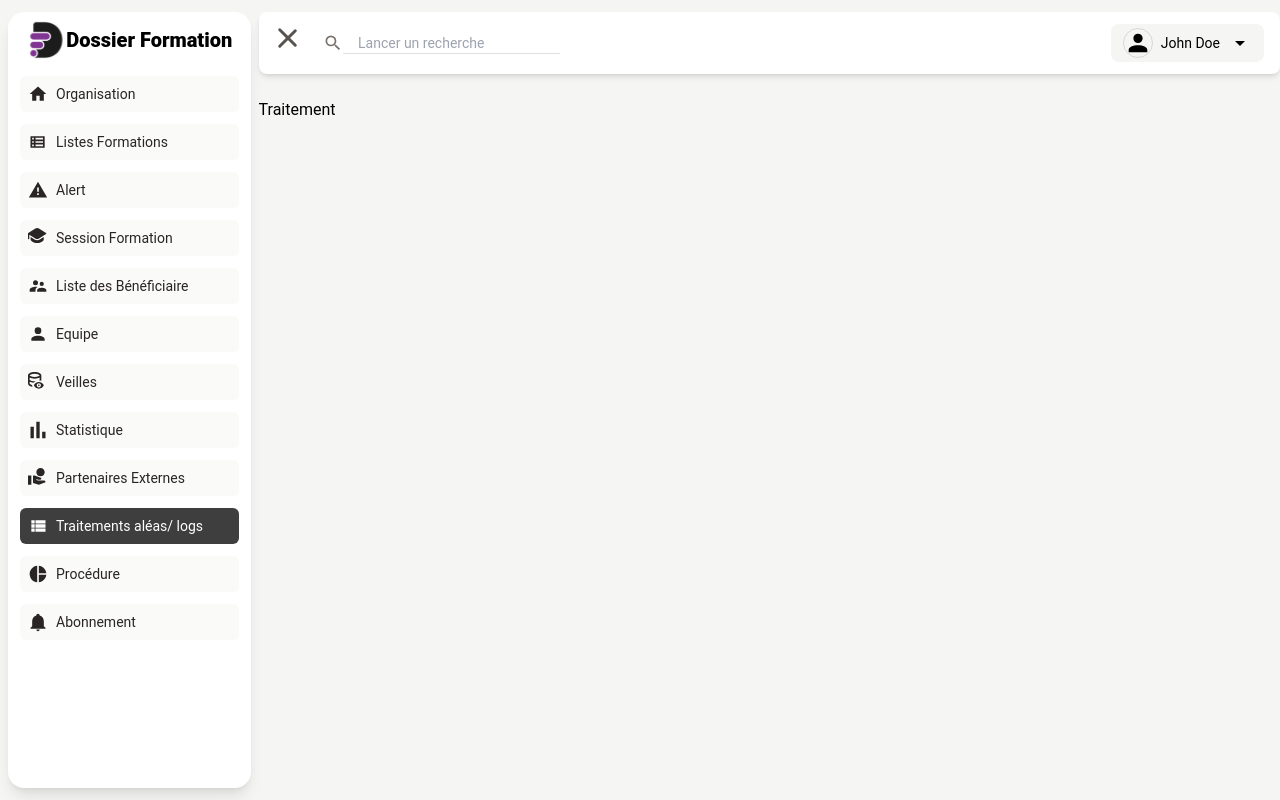
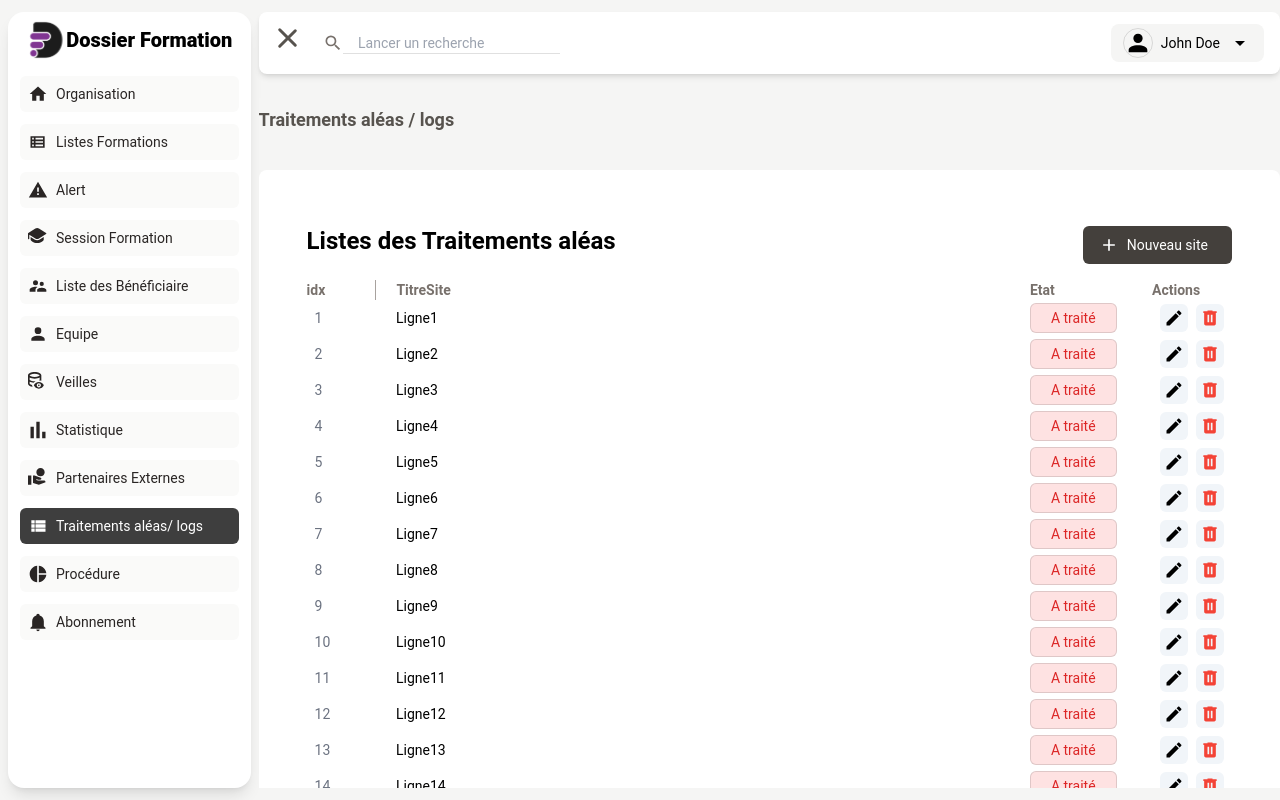
Before and after one commit to damadanyna/My_templage_VueJs, a Vue app: page /#/traitement in a window 1280 px wide. Built offline with nearby package versions, Linux system fonts and the light colour scheme.

Commit message:
confirmation du design du procedure et traitement aleas

```diff
--- a/src/views/procedure_.vue
+++ b/src/views/procedure_.vue
@@ -1,13 +1,89 @@
 <template>
-    <div>Procedure</div>
+  <div class="flex flex-col h-full">
+      <h1 class=" text-lg sticky -top-6 w-full bg-stone-100 z-50 font-bold text-stone-600 pt-2 pb-9">Procédure</h1>
+      <div class=" bg-white rounded-lg w-full h-max px-12 flex z-10 flex-col ">
+
+          <!-- titre du tableau -->
+          <div class="flex flex-row items-center sticky top-10  bg-white mt-12 justify-between w-full">
+              <h5 class=" font-semibold text-2xl">Listes des Procédures</h5>
+              <btn_Vue :options="{label:'Nouveau site',style:' bg-stone-700 text-white w-full',ico:$store.state.icons.plus}"></btn_Vue>
+          </div>
+          <div class="flex w-full text-sm mt-4">
+              <table class=" w-full items-start px-1">
+                  <tr class=" w-full">
+                      <th class=" w-[8%] text-start text-stone-500 border-r border-stone-400">idx</th>
+                      <th class="  w-[46%] text-start text-stone-500 border-r border-stone-400 pl-5 ">TitreSite</th>
+                      <th class="  w-[16%] text-start text-stone-500 border-r border-stone-400 pl-5 ">Fonction</th>
+                      <th class="  w-[16%] text-start text-stone-500 border-r border-stone-400 pl-5 ">PDF</th>
+                      <th class="  w-[29] text-start text-stone-500  pl-5">Actions</th>
+                  </tr>
+                  <tr v-for="i in 20" :key="i" class=" duration-200 hover:text-white  hover:bg-black  ">
+                      <td class=" text-gray-500 px-2" v-text="i"></td>
+                      <td class="pl-5" v-text="'Ligne'+i"></td>
+                      <td class="pl-5" v-text="'[Fonction]'"></td>
+                      <td class="pl-5" v-text="'[Lien PDF]'"></td>
+
+                      <td class=" px-2">
+                        <div class=" flex flex-row items-center py-1">
+
+                          <button class=" mr-2 bg-slate-100 px-1 rounded-md py-1 ">
+                              <svg class=" fill-current text-black rounded-md w-5" viewBox="0 0 24 24">
+                                  <path d="M20.71 7.04c.39-.39.39-1.04 0-1.41l-2.34-2.34c-.37-.39-1.02-.39-1.41 0l-1.84 1.83 3.75 3.75M3 17.25V21h3.75L17.81 9.93l-3.75-3.75L3 17.25z" /></svg>
+                          </button >
+                          <button class=" bg-slate-100 py-1 px-1 rounded-md" >
+                              <svg class=" fill-current text-red  rounded-md w-5" viewBox="0 0 24 24">
+                                  <path d="M9 3v1H4v2h1v13a2 2 0 0 0 2 2h10a2 2 0 0 0 2-2V6h1V4h-5V3H9m0 5h2v9H9V8m4 0h2v9h-2V8z" /></svg>
+                          </button>
+                        </div>
+                      </td>
+                  </tr>
+              </table>
+
+          </div>
+      </div>
+  </div>
   </template>
 
   <script>
+  import btn_Vue from '../components/button/btn_.vue'
   export default {
+      components: {
+          btn_Vue,
+      },
+      data() {
+          return {
+              raisonSocial: [{
+                      label: 'Raison SOCIAL:',
+                      text: 'NDA'
+                  },
+                  {
+                      label: 'Numéro SIREN :',
+                      text: '841939028'
+                  },
+                  {
+                      label: 'Numéro SIRET :',
+                      text: '84193902800012'
+                  }
+              ],
+              importFichier: [{
+                  titre: 'Certificat',
+                  label_fichier: 'Uploader une fichier',
+                  text_fichier: 'document1.pdf'
+              }, {
+                  titre: 'Ajouter un logo',
+                  label_fichier: 'Ajouter logo',
+                  text_fichier: 'Logo.png'
+              }, {
+                  titre: 'BPF',
+                  label_fichier: 'Uploader une fichier',
+                  text_fichier: 'document1.pdf'
+              }, ],
+          }
+      }
 
   }
   </script>
 
   <style>
 
-  </style>
+    </style>
--- a/src/views/traitement_.vue
+++ b/src/views/traitement_.vue
@@ -1,9 +1,87 @@
 <template>
-    <div>Traitement</div>
+<div class="flex flex-col h-full">
+    <h1 class=" text-lg sticky -top-6 w-full bg-stone-100 z-50 font-bold text-stone-600 pt-2 pb-9">Traitements aléas / logs</h1>
+    <div class=" bg-white rounded-lg w-full h-max px-12 flex z-10 flex-col ">
+
+        <!-- titre du tableau -->
+        <div class="flex flex-row items-center sticky top-10  bg-white mt-12 justify-between w-full">
+            <h5 class=" font-semibold text-2xl">Listes des Traitements aléas</h5>
+            <btn_Vue :options="{label:'Nouveau site',style:' bg-stone-700 text-white w-full',ico:$store.state.icons.plus}"></btn_Vue>
+        </div>
+        <div class="flex w-full text-sm mt-4">
+            <table class=" w-full items-start px-1">
+                <tr class=" w-full">
+                    <th class=" w-[8%] text-start text-stone-500 border-r border-stone-400">idx</th>
+                    <th class="  w-[76%] text-start text-stone-500  pl-5 ">TitreSite</th>
+                    <th class="  w-[16%] text-start text-stone-500  pl-5 ">Etat</th>
+                    <th class="  w-[19] text-start text-stone-500  ">Actions</th>
+                </tr>
+                <tr v-for="i in 20" :key="i" class=" duration-200 hover:text-white  hover:bg-black  ">
+                    <td class=" text-gray-500 px-2" v-text="i"></td>
+                    <td class="pl-5" v-text="'Ligne'+i"></td>
+                    <td class="pl-5 "  >
+                      <div>
+
+                      <button class=" px-5 bg-red-100 rounded-md text-red-600 border-red-500 border py-1 ">A traité</button>
+                      </div>
+                    </td>
+                    <td class=" px-2">
+                      <div class=" flex flex-row items-center py-1">
+
+                        <button class=" mr-2 bg-slate-100 px-1 rounded-md py-1 ">
+                            <svg class=" fill-current text-black rounded-md w-5" viewBox="0 0 24 24">
+                                <path d="M20.71 7.04c.39-.39.39-1.04 0-1.41l-2.34-2.34c-.37-.39-1.02-.39-1.41 0l-1.84 1.83 3.75 3.75M3 17.25V21h3.75L17.81 9.93l-3.75-3.75L3 17.25z" /></svg>
+                        </button >
+                        <button class=" bg-slate-100 py-1 px-1 rounded-md" >
+                            <svg class=" fill-current text-red  rounded-md w-5" viewBox="0 0 24 24">
+                                <path d="M9 3v1H4v2h1v13a2 2 0 0 0 2 2h10a2 2 0 0 0 2-2V6h1V4h-5V3H9m0 5h2v9H9V8m4 0h2v9h-2V8z" /></svg>
+                        </button>
+                      </div>
+                    </td>
+                </tr>
+            </table>
+
+        </div>
+    </div>
+</div>
 </template>
 
 <script>
+import btn_Vue from '../components/button/btn_.vue'
 export default {
+    components: {
+        btn_Vue,
+    },
+    data() {
+        return {
+            raisonSocial: [{
+                    label: 'Raison SOCIAL:',
+                    text: 'NDA'
+                },
+                {
+                    label: 'Numéro SIREN :',
+                    text: '841939028'
+                },
+                {
+                    label: 'Numéro SIRET :',
+                    text: '84193902800012'
+                }
+            ],
+            importFichier: [{
+                titre: 'Certificat',
+                label_fichier: 'Uploader une fichier',
+                text_fichier: 'document1.pdf'
+            }, {
+                titre: 'Ajouter un logo',
+                label_fichier: 'Ajouter logo',
+                text_fichier: 'Logo.png'
+            }, {
+                titre: 'BPF',
+                label_fichier: 'Uploader une fichier',
+                text_fichier: 'document1.pdf'
+            }, ],
+        }
+    }
 
 }
 </script>
```
Lines whose indentation alone changed are shown as unchanged.
